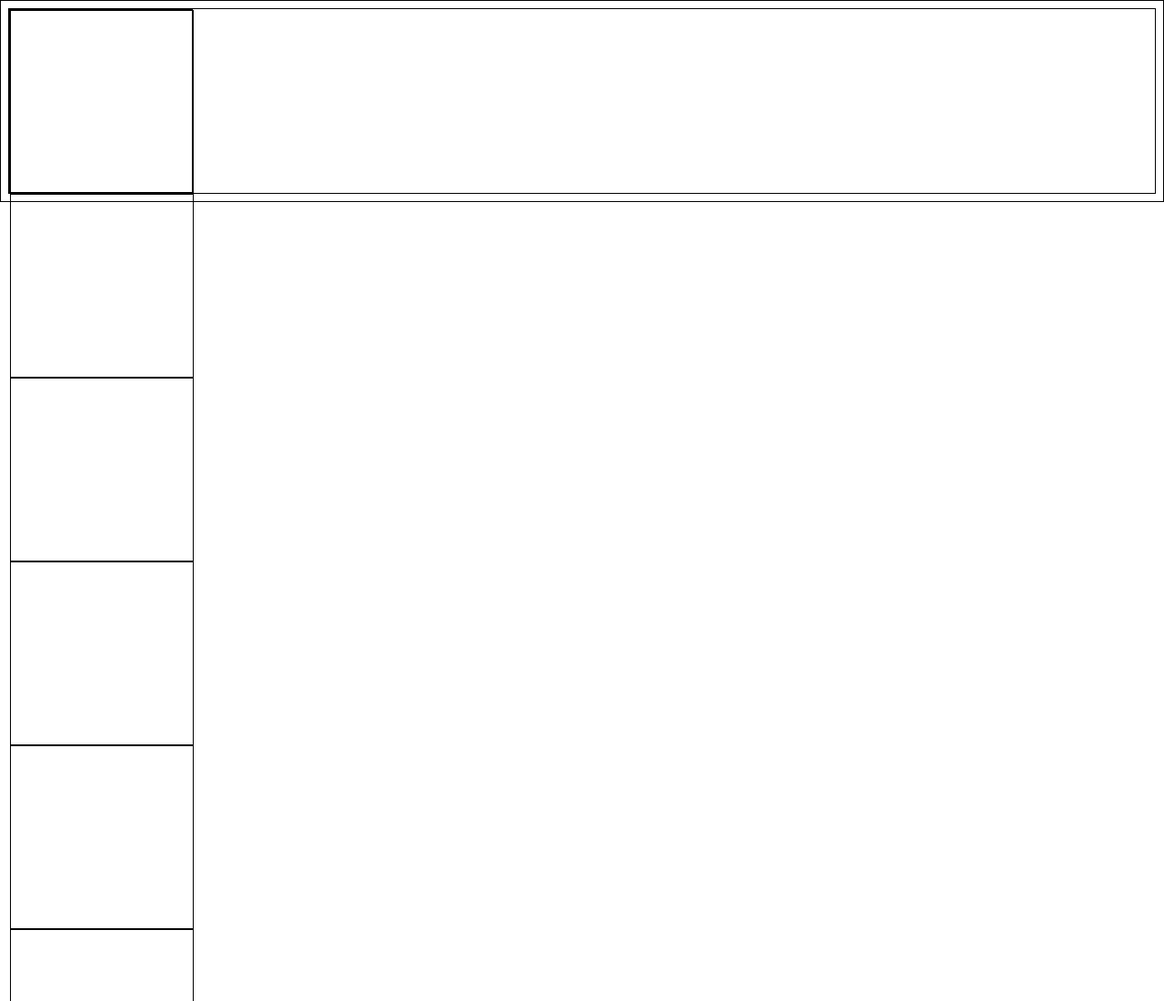
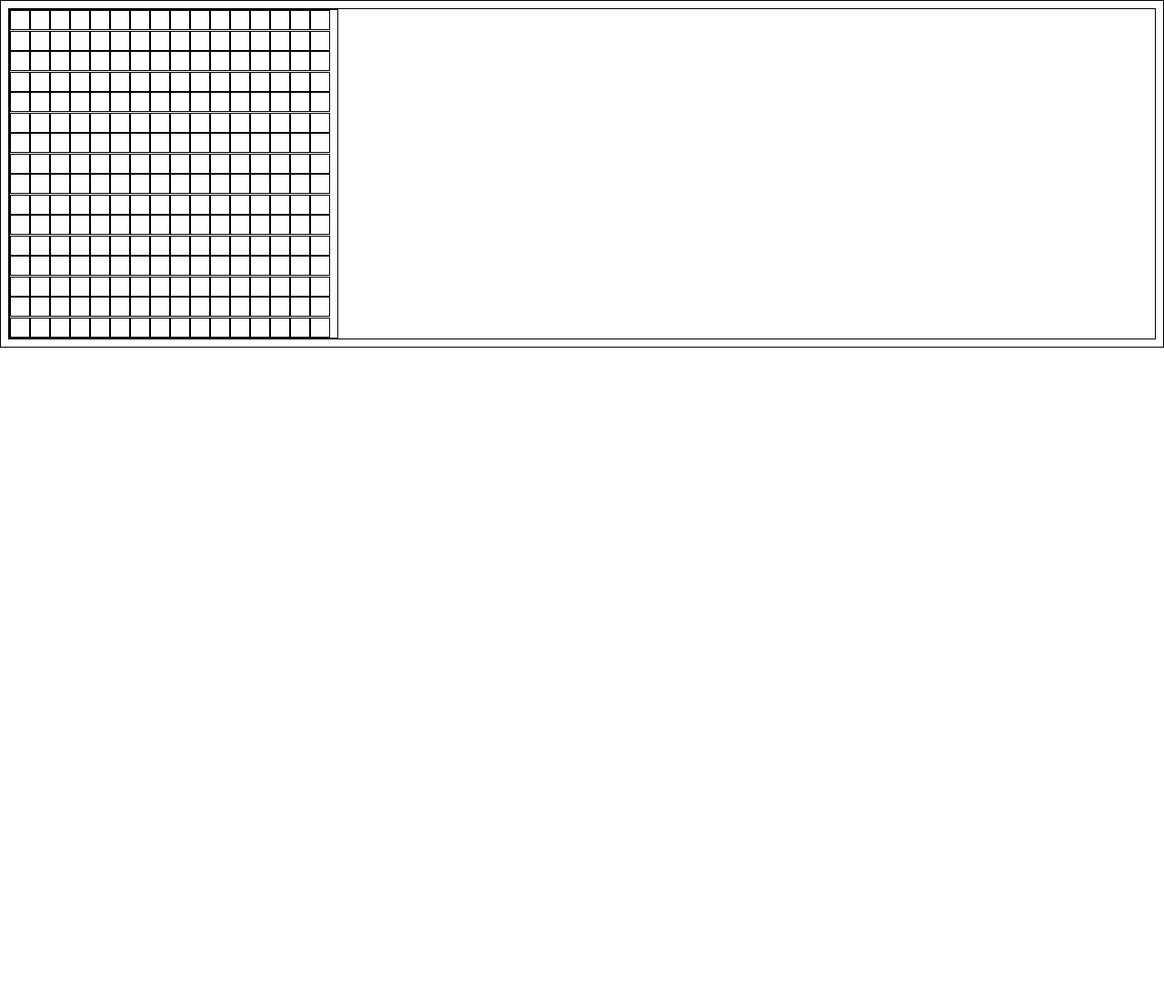
Before and after one commit to rachuses1/etch-a-sketch, a plain HTML site: page index.html in a window 1280 px wide. Shown: the top 1100 px of the page at 91% size. After the commit the page ends 800 px from the top, so only its background shows below. Drawn offline with Linux system fonts and the light colour scheme.

Commit message:
applied flexbox to arrange div as squares

```diff
--- a/script.js
+++ b/script.js
@@ -6,6 +6,6 @@ function addDiv() {
     container.appendChild(newDiv);
 };
 
-for (let i = 0; i < 16; i++) {
+for (let i = 0; i < 16*16; i++) {
     addDiv();
 };
--- a/style.css
+++ b/style.css
@@ -2,8 +2,17 @@
     border: solid 1px black;
 }
 
-div {
-    width: 200px;
-    height: 200px;
+.container {
+    display: flex;
+    flex-wrap: wrap;
+    width: 360px;
+    height: 360px;
+}
 
+.container div{
+    width: 20px;
+    height: 20px;
+    display: flex;
+
+    justify-content: center;
 }
```
